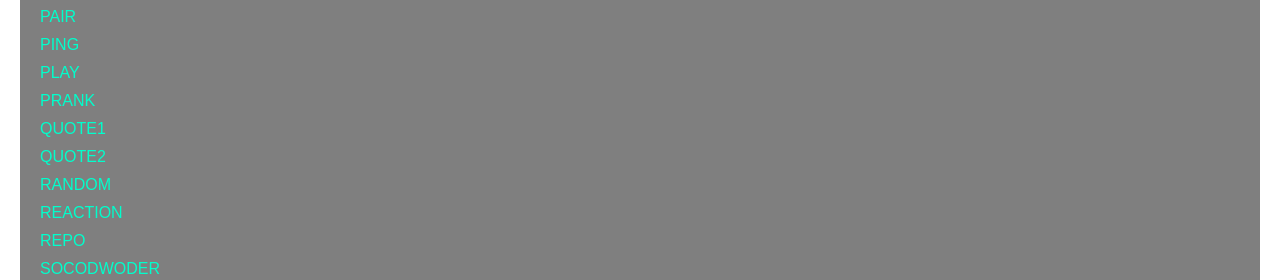
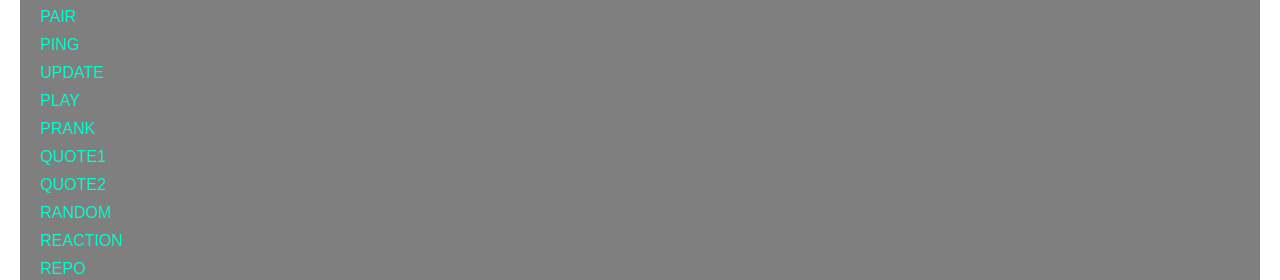
Before and after one commit to dollarveer/veilwolf-md-src, a website: page index.html in a window 1280 px wide. Shown: the part 817-1097 px from the top of the page. Drawn offline with Linux system fonts and the light colour scheme.

Commit message:
Update index.html

```diff
--- a/index.html
+++ b/index.html
@@ -114,6 +114,7 @@
       <li><a href="https://raw.githubusercontent.com/dollarveer/veilwolf-md-src/refs/heads/main/adams/movie.js">MOVIE</a></li>
       <li><a href="https://raw.githubusercontent.com/dollarveer/veilwolf-md-src/refs/heads/main/adams/pair.js">PAIR</a></li>
       <li><a href="https://raw.githubusercontent.com/dollarveer/veilwolf-md-src/refs/heads/main/adams/ping.js">PING</a></li>
+      <li><a href="https://raw.githubusercontent.com/dollarveer/veilwolf-md-src/refs/heads/main/adams/update.js">UPDATE</a></li>
       <li><a href="https://raw.githubusercontent.com/dollarveer/veilwolf-md-src/refs/heads/main/adams/play.js">PLAY</a></li>
       <li><a href="https://raw.githubusercontent.com/dollarveer/veilwolf-md-src/refs/heads/main/adams/prank.js">PRANK</a></li>
       <li><a href="https://raw.githubusercontent.com/dollarveer/veilwolf-md-src/refs/heads/main/adams/quote1.js">QUOTE1</a></li>
```
